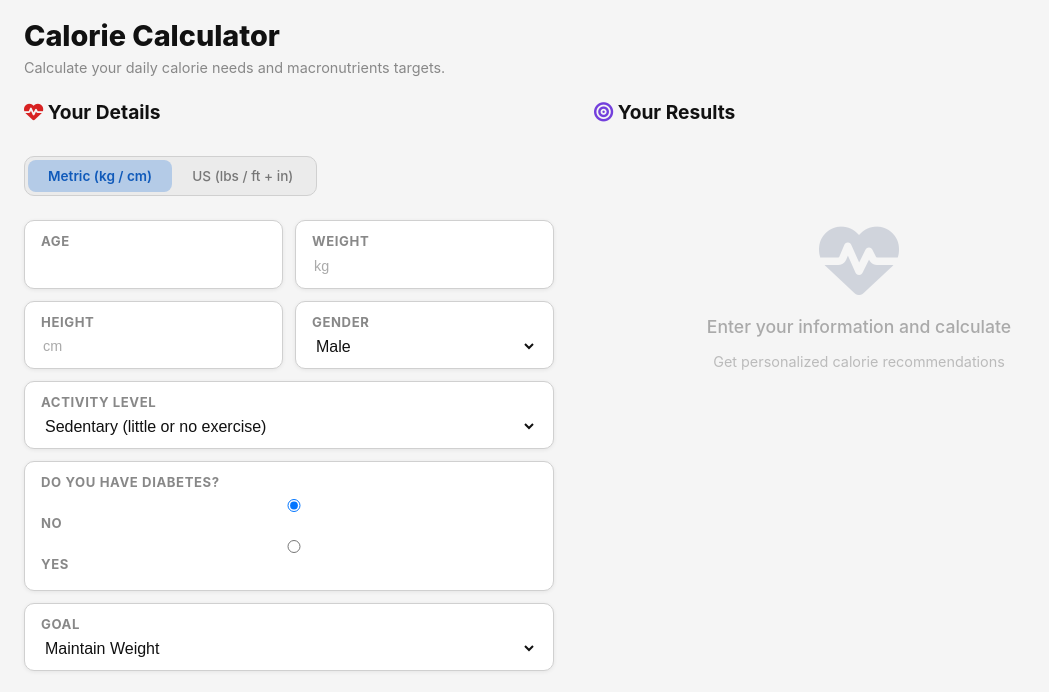
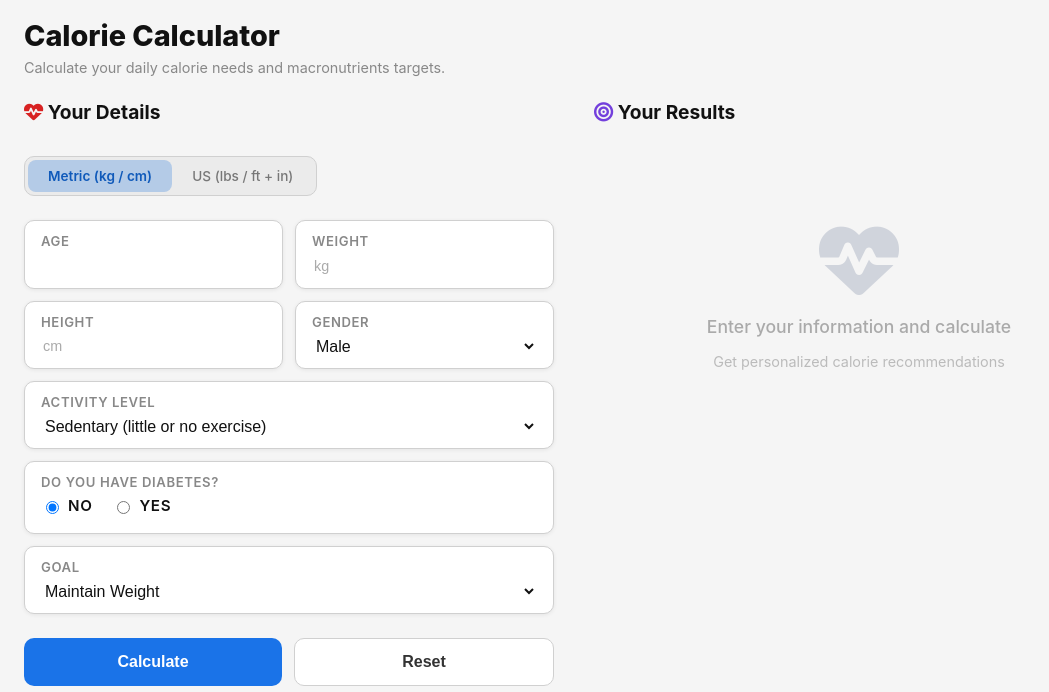
Before and after one commit to jwd06/Phalanx, a website with bundled scripts: page index.html in a window 1280 px wide. Shown: the part 95-787 px from the top of the page, without its empty margins (0-1049 px from the left). Built offline with nearby package versions, Linux system fonts and the light colour scheme.

Commit message:
Update style.css

```diff
--- a/style.css
+++ b/style.css
@@ -173,7 +173,7 @@ body {
 .input-box label {
     display: block;
     font-size: 0.82em;
-    font-weight: 700;
+    font-weight: 600;
     color: #888;
     text-transform: uppercase;
     letter-spacing: 0.6px;
@@ -214,6 +214,21 @@ textarea::placeholder {
     color: #aaa;
     white-space: nowrap;
     flex-shrink: 0;
+}
+
+.radio-group {
+    display: flex;
+    gap: 20px;
+    margin-top: 2px;
+}
+
+.input-box .radio-option {
+    display: flex;
+    align-items: center;
+    gap: 6px;
+    font-size: 0.95em;
+    color: #111;
+    cursor: pointer;
 }
 
 @media (max-width: 480px) {
```
